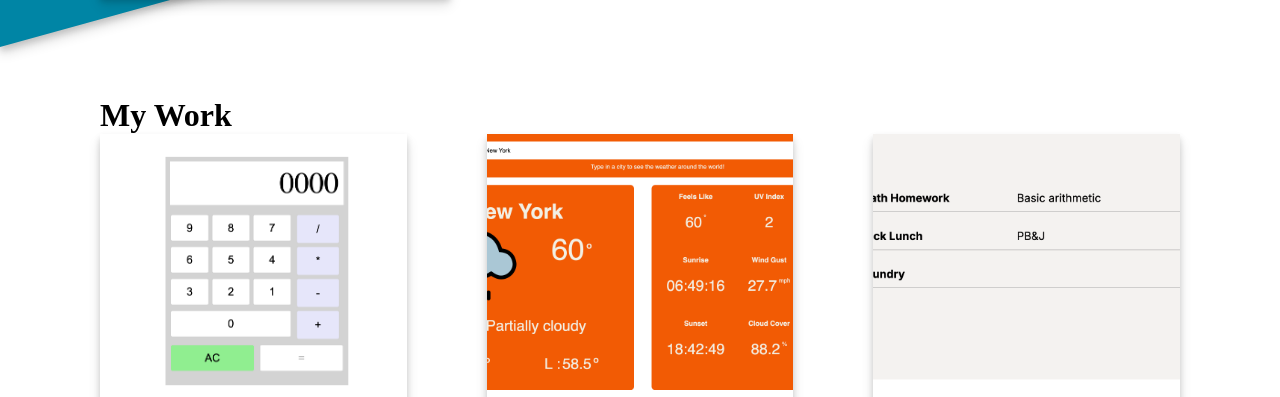
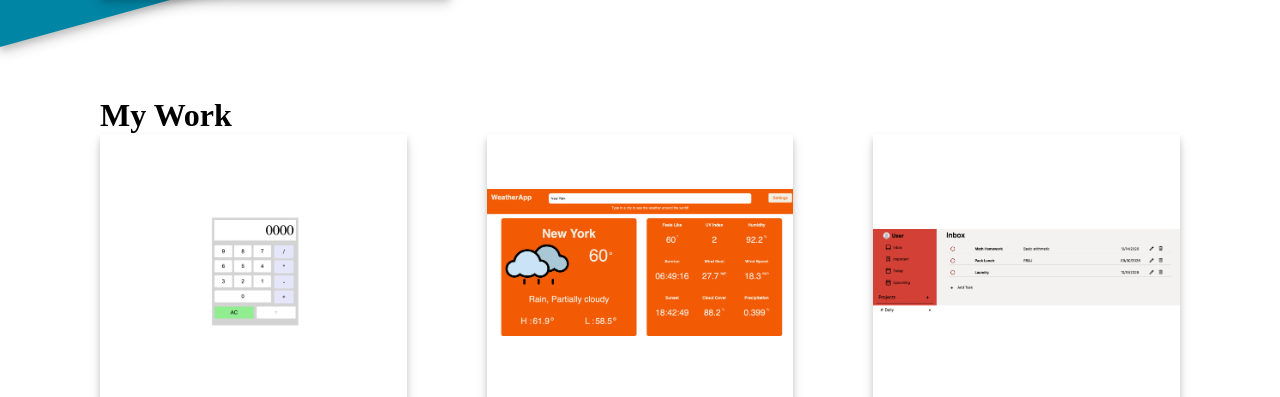
Before and after one commit to HugoTurtle/homepage, a website built with webpack: page src/index.html in a window 1280 px wide. Shown: the part 540-937 px from the top of the page. Built offline with nearby package versions, Linux system fonts and the light colour scheme.

Commit message:
Prevent project images from overflowing

```diff
--- a/src/styles.css
+++ b/src/styles.css
@@ -103,7 +103,8 @@ main {
     > img {
       width: 100%;
       height: 100%;
-      object-fit: cover;
+      object-fit: contain;
+      overflow: hidden;
     }
 
     > section {
```
